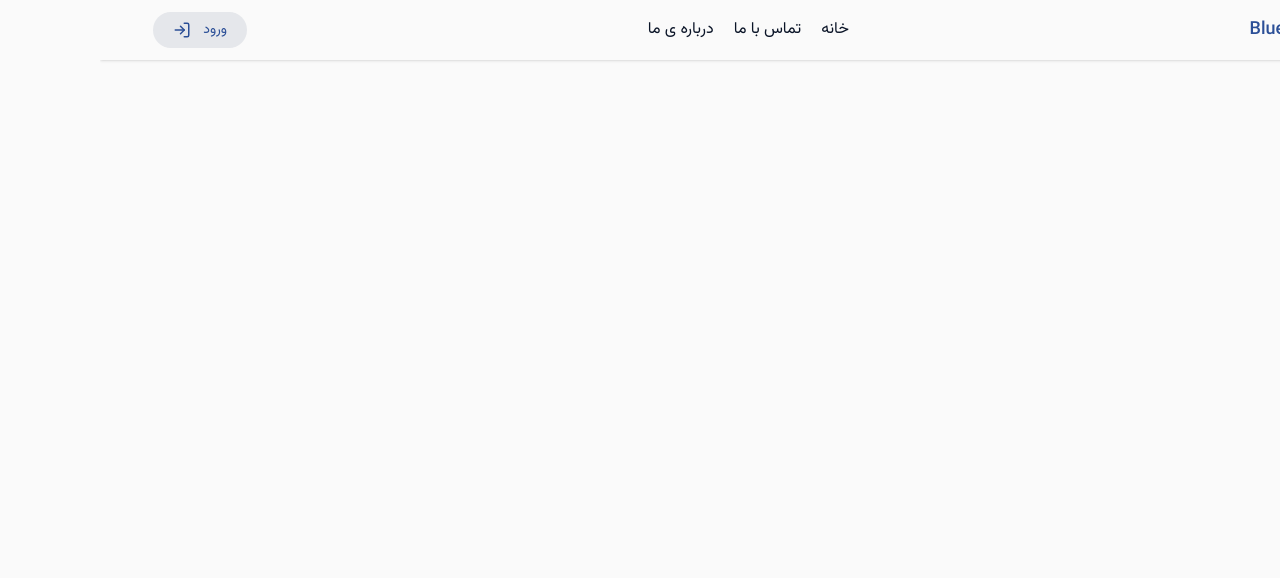
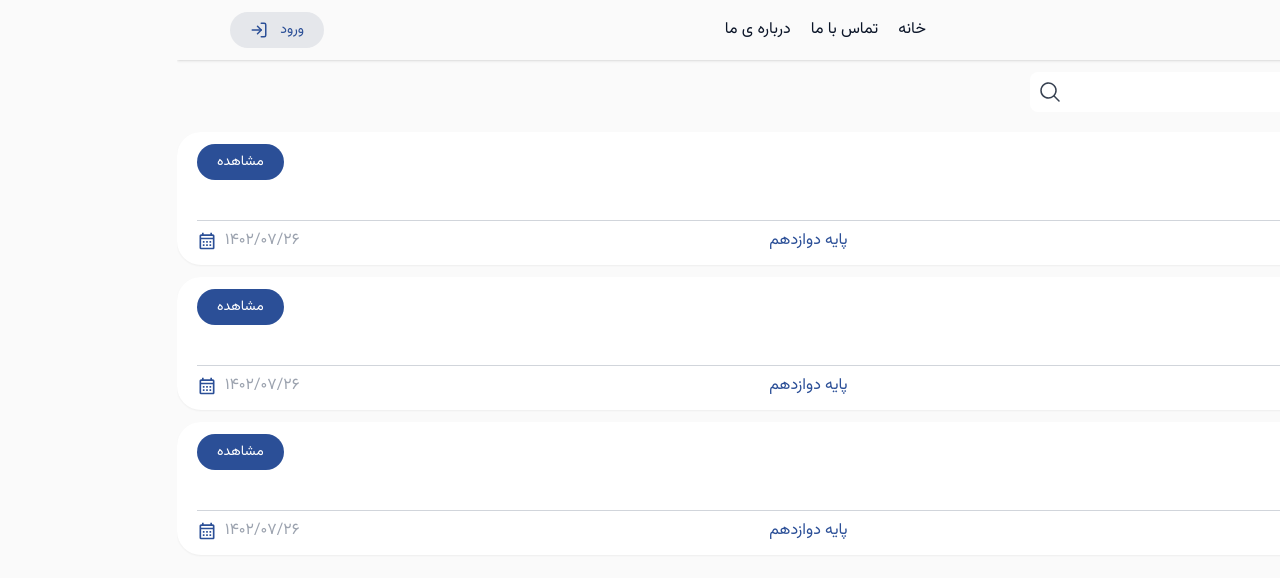
Before and after one commit to Kiyarash17/webelopers_front, a Next.js app: page /questions in a window 1280 px wide. Shown: the top 578 px of the page. Built offline with nearby package versions, Linux system fonts and the light colour scheme.

Commit message:
Add questions page

```diff
--- a/app/[lang]/page.tsx
+++ b/app/[lang]/page.tsx
@@ -8,7 +8,6 @@ export default function Page({ params: { lang } }: any) {
     <>
       <p>{locale?.project?.title}</p>
 
-      <h6>hii</h6>
     </>
   );
 }
--- a/app/contact/page.tsx
+++ b/app/contact/page.tsx
@@ -13,11 +13,16 @@ export default function Page() {
         <h1 className="text-center text-xl text-white md:text-4xl">
           ارتباط با ما
         </h1>
+        <div className="mx-auto h-0.5 w-2/12 bg-secondary md:w-1/12"></div>
       </div>
       <Paper className="container" size="lg">
         <div className="flex w-full flex-col gap-8 md:flex-row md:gap-0">
           <div className="flex-1 space-y-8 container-sm">
-            <img src="/img/contact.jpg" alt="people's image" className="mix-blend-multiply w-2/3 mx-auto" />
+            <img
+              src="/img/contact.jpg"
+              alt="people's image"
+              className="mix-blend-multiply w-2/3 mx-auto"
+            />
           </div>
           <ul className="flex-1 flex flex-col justify-center items-start gap-5 container-md">
             {SOCIALMEDIA.map((val: any, index: number) => (
--- /dev/null
+++ b/app/questions/page.tsx
@@ -0,0 +1,25 @@
+import QuestionCard from "@/components/questions/cards";
+import QuestionsHeader from "@/components/questions/header";
+import Button from "@/components/ui/button";
+import Paper from "@/components/ui/paper";
+import { MdOutlineCalendarMonth } from "react-icons/md";
+
+const filterItems = [
+  {
+    title: "",
+  },
+];
+
+export default function Page() {
+  return (
+    <div className="space-y-5">
+      <QuestionsHeader />
+
+      <div className="space-y-3">
+        <QuestionCard />
+        <QuestionCard />
+        <QuestionCard />
+      </div>
+    </div>
+  );
+}
--- a/components/layouts/header/index.tsx
+++ b/components/layouts/header/index.tsx
@@ -19,7 +19,7 @@ export default function Header() {
           {locale?.header?.title}
         </h2>
         <p className="text-gray-400">{locale?.header?.description}</p>
-        <Button color="primary" className="w-fit px-8">
+        <Button color="primary" className="w-fit px-8" href="/questions">
           {locale?.header?.button}
           <HiMagnifyingGlass />
         </Button>
--- a/components/layouts/header/mobile-navbar.tsx
+++ b/components/layouts/header/mobile-navbar.tsx
@@ -12,7 +12,7 @@ export default function MobileNavbar() {
   const locale = useLocale("fa");
 
   return (
-    <nav className="relative py-2 md:hidden">
+    <nav className="relative py-2 md:hidden shadow mb-3">
       <div className="container flex items-center justify-between">
         <Button className="!p-0" onClick={() => setOpenMenu(!openMenu)}>
           <TbMenu2 className="text-2xl" />
--- a/components/layouts/header/navbar.tsx
+++ b/components/layouts/header/navbar.tsx
@@ -10,7 +10,7 @@ export default function Navbar() {
 
   return (
     <>
-      <nav className="hidden md:block py-3 shadow">
+      <nav className="hidden md:block py-3 shadow mb-3">
         <div className="flex justify-between items-center container">
           <h6 className="text-primary">
             <a href="/">{locale?.project?.title}</a>
--- /dev/null
+++ b/components/questions/cards/index.tsx
@@ -0,0 +1,60 @@
+import Button from "@/components/ui/button";
+import { MdOutlineCalendarMonth } from "react-icons/md";
+
+export default function QuestionCard() {
+  return (
+    <>
+      {/* <div className="hidden md:flex justify-between rounded-3xl shadow-sm px-10 py-5 bg-white">
+        <div className="flex items-center gap-3">
+          <h6 className="text-gray-500">آزمون‌ درس زیست</h6>
+          <div className="w-[1px] bg-gray-300 h-full"></div>
+          <p className="text-gray-400">مقطع متوسطه اول</p>
+          <div className="w-[1px] bg-gray-300 h-full"></div>
+          <p className="text-primary">پایه دوازدهم</p>
+          <div className="w-[1px] bg-gray-300 h-full"></div>
+          <div className="flex items-center gap-2">
+            <p className="text-gray-400">1402/07/26</p>
+            <MdOutlineCalendarMonth className="text-primary text-xl" />
+          </div>
+        </div>
+        <div>
+          <Button color="primary" className="!rounded-3xl">
+            شرکت در آزمون
+          </Button>
+        </div>
+      </div> */}
+
+      {/* For responsive design */}
+      <div className=" space-y-2 rounded-3xl shadow-sm px-5 py-3 bg-white">
+        <div className="flex justify-between items-center">
+          <h6 className="text-gray-500 text-base md:text-lg">
+            آزمون‌ درس زیست
+          </h6>
+          <div>
+            <Button color="primary" className="!rounded-3xl !text-sm" href={`/questions/${12}`}>
+              مشاهده
+            </Button>
+          </div>
+        </div>
+        <p>توضیحات</p>
+        <div className="h-[1px] w-full bg-gray-300"></div>
+        <div className="flex items-center justify-between">
+          <p className="text-gray-400 text-xs sm:text-sm md:text-base">
+            مقطع متوسطه اول
+          </p>
+          <div className="w-[1px] bg-gray-300 h-full"></div>
+          <p className="text-primary text-xs sm:text-sm md:text-base">
+            پایه دوازدهم
+          </p>
+          <div className="w-[1px] bg-gray-300 h-full"></div>
+          <div className="flex items-center gap-2">
+            <p className="text-gray-400 text-xs sm:text-sm md:text-base">
+              1402/07/26
+            </p>
+            <MdOutlineCalendarMonth className="text-primary text-base md:text-xl" />
+          </div>
+        </div>
+      </div>
+    </>
+  );
+}
--- /dev/null
+++ b/components/questions/header/index.tsx
@@ -0,0 +1,16 @@
+import { HiMagnifyingGlass } from "react-icons/hi2";
+
+export default function QuestionsHeader() {
+  return (
+    <>
+      <div className="flex items-center w-1/3">
+        <input
+          type="text"
+          className="bg-gray py-2 rounded-lg px-4 w-full focus:outline-none"
+          placeholder="جستجو کنید.."
+        />
+        <HiMagnifyingGlass className="text-2xl -mr-8 text-gray-700" />
+      </div>
+    </>
+  );
+}
```
Also changed, not shown: app/questions/[id]/page.tsx (added, +7 -0 lines).
